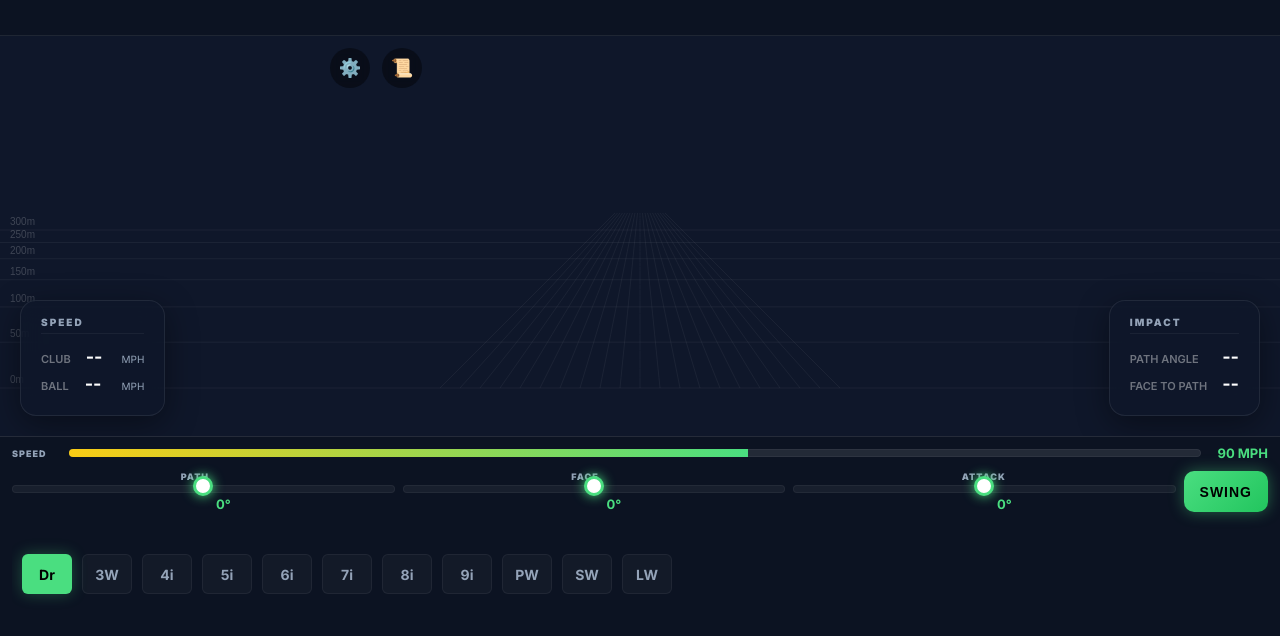
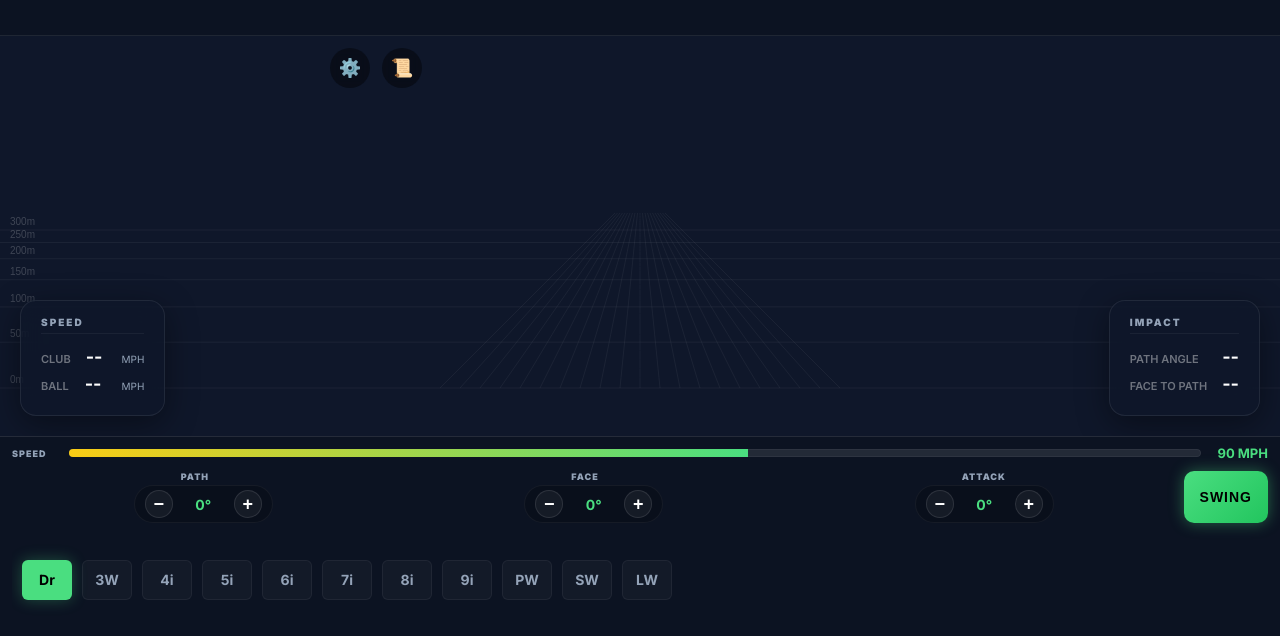
Before and after one commit to nilsmartinez34/Golf_Lab_NM, a plain HTML site: page index.html in a window 1280 px wide. Shown: the part 164-800 px from the top of the page. Drawn offline with Linux system fonts and the light colour scheme.

Commit message:
update sliders to buttons

```diff
--- a/app.js
+++ b/app.js
@@ -181,30 +181,44 @@ function initUI() {
             }
         };
     }
-    if (pathInput) {
-        pathInput.oninput = (e) => {
-            appState.path = parseFloat(e.target.value);
+
+    // Path Angle Buttons (0.5° increments)
+    document.getElementById('btn-path-plus').onclick = () => {
+        appState.path = Math.min(20, appState.path + 0.5);
         document.getElementById('path-label').textContent = `${appState.path > 0 ? '+' : ''}${appState.path.toFixed(1)}°`;
     };
-    }
-    if (faceInput) {
-        faceInput.oninput = (e) => {
-            appState.face = parseFloat(e.target.value);
+    document.getElementById('btn-path-minus').onclick = () => {
+        appState.path = Math.max(-20, appState.path - 0.5);
+        document.getElementById('path-label').textContent = `${appState.path > 0 ? '+' : ''}${appState.path.toFixed(1)}°`;
+    };
+
+    // Face Angle Buttons (0.5° increments)
+    document.getElementById('btn-face-plus').onclick = () => {
+        appState.face = Math.min(15, appState.face + 0.5);
         document.getElementById('face-angle-label').textContent = `${appState.face > 0 ? '+' : ''}${appState.face.toFixed(1)}°`;
-            // Sync with impact canvas: (face / limit) + 0.5 = strikeX
         appState.strikePosition.x = (appState.face / appState.angleLimit) + 0.5;
         if (window.drawImpact) window.drawImpact();
     };
-    }
-    if (attackInput) {
-        attackInput.oninput = (e) => {
-            appState.attack = parseFloat(e.target.value);
+    document.getElementById('btn-face-minus').onclick = () => {
+        appState.face = Math.max(-15, appState.face - 0.5);
+        document.getElementById('face-angle-label').textContent = `${appState.face > 0 ? '+' : ''}${appState.face.toFixed(1)}°`;
+        appState.strikePosition.x = (appState.face / appState.angleLimit) + 0.5;
+        if (window.drawImpact) window.drawImpact();
+    };
+
+    // Attack Angle Buttons (0.5° increments)
+    document.getElementById('btn-attack-plus').onclick = () => {
+        appState.attack = Math.min(10, appState.attack + 0.5);
         document.getElementById('attack-label').textContent = `${appState.attack > 0 ? '+' : ''}${appState.attack.toFixed(1)}°`;
-            // Sync with impact canvas: 0.5 - (attack / 10) = strikeY
         appState.strikePosition.y = 0.5 - (appState.attack / 10);
         if (window.drawImpact) window.drawImpact();
     };
-    }
+    document.getElementById('btn-attack-minus').onclick = () => {
+        appState.attack = Math.max(-10, appState.attack - 0.5);
+        document.getElementById('attack-label').textContent = `${appState.attack > 0 ? '+' : ''}${appState.attack.toFixed(1)}°`;
+        appState.strikePosition.y = 0.5 - (appState.attack / 10);
+        if (window.drawImpact) window.drawImpact();
+    };
 
     // Distance Buttons (0.5m increments)
     document.getElementById('btn-dist-plus').onclick = () => {
--- a/index.html
+++ b/index.html
@@ -176,21 +176,27 @@
                     <div class="h-controls-compact">
                         <div class="control-item h-item-compact">
                             <span class="ctrl-label-mini">PATH</span>
-                            <input type="range" id="input-path" min="-20" max="20" value="0" step="0.5"
-                                class="h-slider-input">
-                            <span id="path-label" class="ctrl-value-mini">0°</span>
+                            <div class="angle-adjust-group">
+                                <button class="angle-btn" id="btn-path-minus">−</button>
+                                <span id="path-label" class="angle-value">0°</span>
+                                <button class="angle-btn" id="btn-path-plus">+</button>
+                            </div>
                         </div>
                         <div class="control-item h-item-compact">
                             <span class="ctrl-label-mini">FACE</span>
-                            <input type="range" id="input-face" min="-15" max="15" value="0" step="0.5"
-                                class="h-slider-input">
-                            <span id="face-angle-label" class="ctrl-value-mini">0°</span>
+                            <div class="angle-adjust-group">
+                                <button class="angle-btn" id="btn-face-minus">−</button>
+                                <span id="face-angle-label" class="angle-value">0°</span>
+                                <button class="angle-btn" id="btn-face-plus">+</button>
+                            </div>
                         </div>
                         <div class="control-item h-item-compact">
                             <span class="ctrl-label-mini">ATTACK</span>
-                            <input type="range" id="input-attack" min="-10" max="10" value="0" step="0.5"
-                                class="h-slider-input">
-                            <span id="attack-label" class="ctrl-value-mini">0°</span>
+                            <div class="angle-adjust-group">
+                                <button class="angle-btn" id="btn-attack-minus">−</button>
+                                <span id="attack-label" class="angle-value">0°</span>
+                                <button class="angle-btn" id="btn-attack-plus">+</button>
+                            </div>
                         </div>
                         <button class="action-btn-punchy-compact" id="btnSwing">SWING</button>
                     </div>
--- a/style.css
+++ b/style.css
@@ -727,8 +727,43 @@ body:has(#swing-content:not([style*="display: none"])) .bottom-controls {
     flex: 1;
 }
 
-.h-item-compact input[type="range"] {
-    width: 100%;
+.angle-adjust-group {
+    display: flex;
+    align-items: center;
+    gap: 8px;
+    background: rgba(0, 0, 0, 0.2);
+    padding: 4px 10px;
+    border-radius: 20px;
+    border: 1px solid rgba(255, 255, 255, 0.05);
+}
+
+.angle-btn {
+    width: 28px;
+    height: 28px;
+    background: rgba(255, 255, 255, 0.05);
+    border: 1px solid rgba(255, 255, 255, 0.1);
+    border-radius: 50%;
+    color: white;
+    font-size: 18px;
+    font-weight: 700;
+    cursor: pointer;
+    display: flex;
+    align-items: center;
+    justify-content: center;
+    transition: all 0.2s;
+}
+
+.angle-btn:active {
+    background: var(--accent);
+    color: #000;
+}
+
+.angle-value {
+    font-size: 14px;
+    font-weight: 700;
+    color: var(--accent);
+    min-width: 45px;
+    text-align: center;
 }
 
 .action-btn-punchy-compact {
```
Lines whose indentation alone changed are shown as unchanged.
